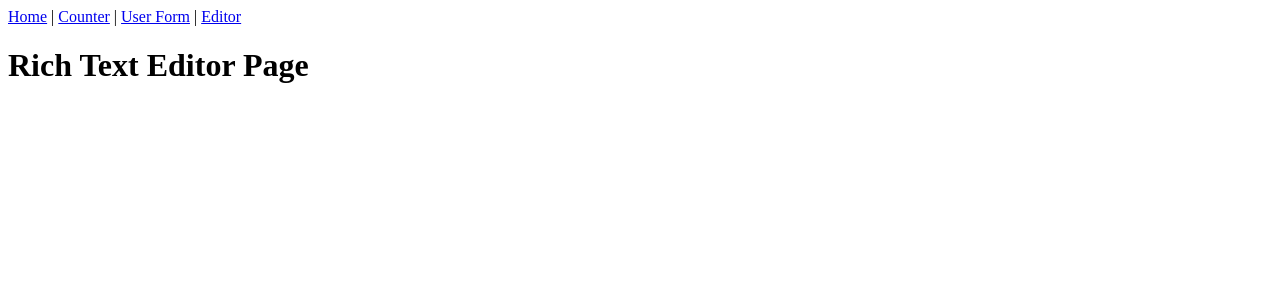
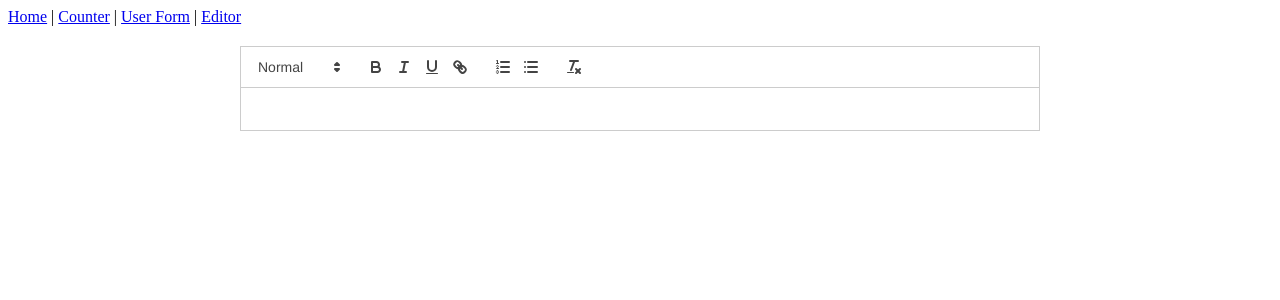
Before and after one commit to adarshbhatk/upliance-ai, a React (Vite) app: page /editor in a window 1280 px wide. Shown: the top 300 px of the page. Built offline with nearby package versions, Linux system fonts and the light colour scheme; the HTML template or start-up script is replaced by a standard one.

Commit message:
Add Rich Text Editor component

```diff
--- a/package.json
+++ b/package.json
@@ -13,6 +13,7 @@
     "@react-spring/web": "^9.7.5",
     "react": "^18.3.1",
     "react-dom": "^18.3.1",
+    "react-quill": "^2.0.0",
     "react-router-dom": "^7.1.5"
   },
   "devDependencies": {
--- a/src/App.tsx
+++ b/src/App.tsx
@@ -2,9 +2,9 @@ import React from "react";
 import { Routes, Route, Link } from "react-router-dom";
 import Counter from "./components/Counter";
 import UserForm from "./components/UserForm"
+import Editor from "./components/RichTextEditor"
 
 const Home = () => <h1>Home Page</h1>;
-const Editor = () => <h1>Rich Text Editor Page</h1>;
 
 function App() {
   return (
--- /dev/null
+++ b/src/components/RichTextEditor.tsx
@@ -0,0 +1,25 @@
+import React, { useState, useEffect } from "react";
+import ReactQuill from "react-quill";
+import "react-quill/dist/quill.snow.css";
+
+const RichTextEditor: React.FC = () => {
+  const [content, setContent] = useState("");
+
+  // Load data from localStorage if available
+
+  useEffect(() => {
+    const savedData = localStorage.getItem("userData");
+    if (savedData) {
+      const userData = JSON.parse(savedData);
+      setContent(`<h2>${userData.name}</h2><p>${userData.address}</p><p>${userData.email}</p><p>${userData.phone}</p>`);
+    }
+  }, []);
+
+  return (
+    <div style={{ maxWidth: "800px", margin: "20px auto" }}>
+      <ReactQuill theme="snow" value={content} onChange={setContent} />
+    </div>
+  );
+};
+
+export default RichTextEditor;
```
Also changed, not shown: 1 other file (tests, documents, lock files or other folders).
